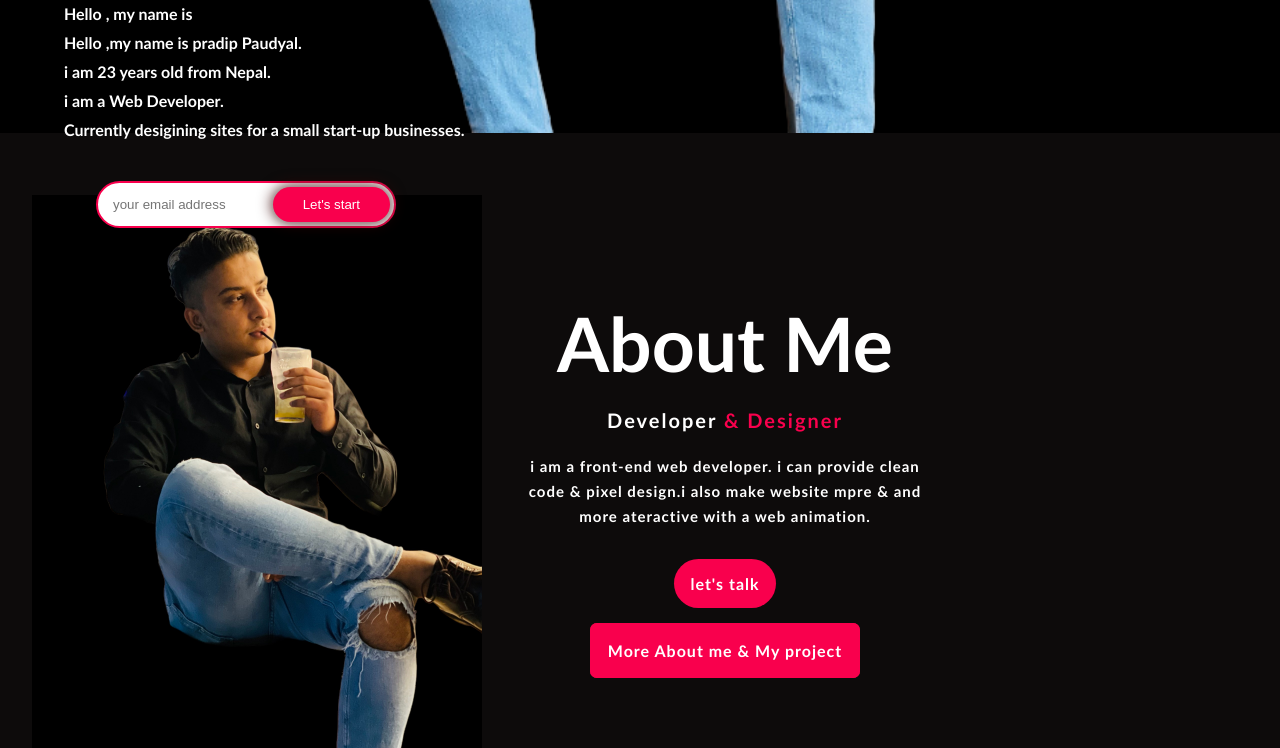
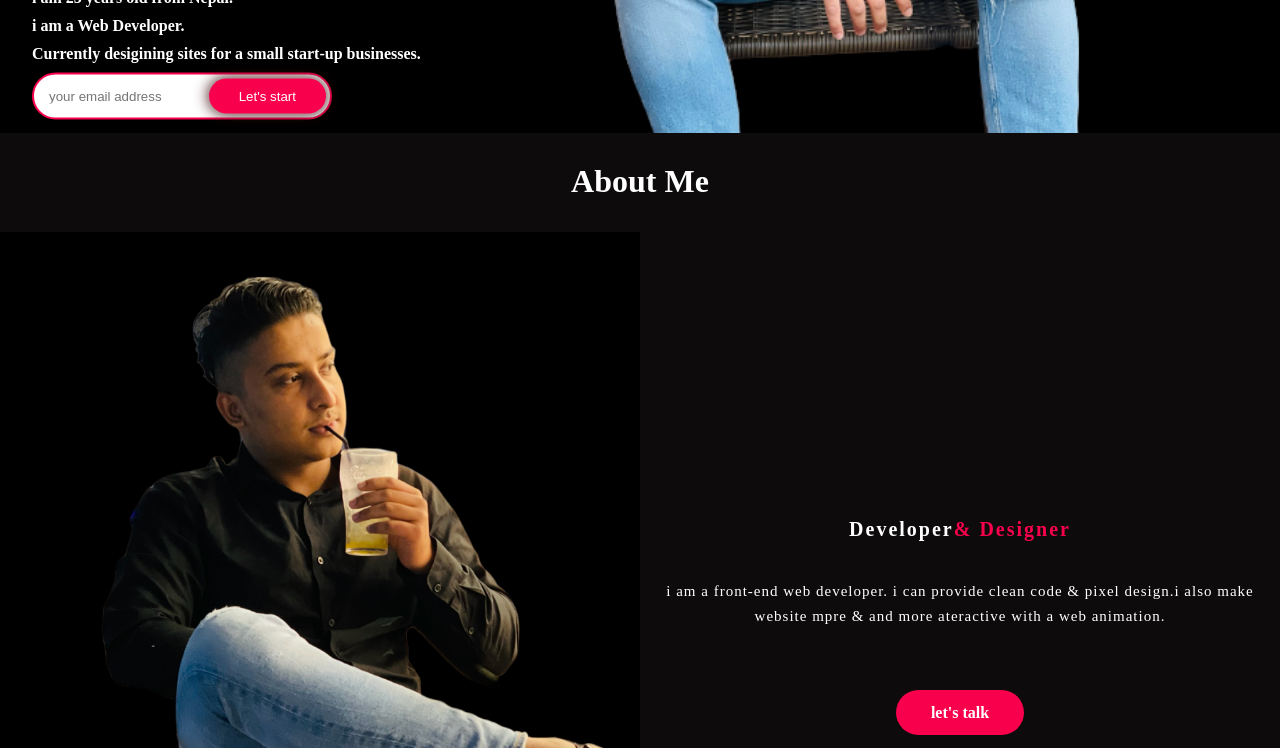
Before and after one commit to Pradippaudyal22001/my-protfolie, a website: page index.html in a window 1280 px wide. Shown: the part 667-1415 px from the top of the page. Drawn offline with nearby package versions, Linux system fonts and the light colour scheme.

Commit message:
some changes

```diff
--- a/Css/resume.css
+++ b/Css/resume.css
@@ -1,68 +1,83 @@
+html::-webkit-scrollbar {
+  display: none;
+}
+
+html {
+  scroll-behavior: smooth;
+}
+
 body {
   background-color: gray;
-    scroll-behavior: smooth;
 }
-h2{
+h2 {
   text-align: center;
   color: #f9004d;
   border: 2px solid black;
   box-shadow: 2px 2px 4px black;
-
 }
-h3{
+h3 {
   text-align: center;
   color: black;
   font-size: medium;
+  scroll-behavior: smooth;
 }
-
+h3 > a {
+  text-decoration: none;
+  padding: 1rem;
+}
+h3 > a > .bi {
+  font-size: 1.5rem;
+  color: white;
+  border: 2px solid rgba(0, 0, 0 ,.5);
+  box-shadow: 3px 3px 3px black;
+  border-radius: 50%;
+  background-color: black;
+}
+h3 > a > .bi:hover {
+  background-color: #fff;
+  color: black;
+}
 
 .resume_main {
   display: flex;
   flex-direction: column;
   justify-content: center;
   width: 100%;
-
 }
 
 .japanese_resume {
-
   display: flex;
   flex-wrap: wrap;
   justify-content: center;
-
 }
 
 .japanese_resume img {
   width: 70%;
-
 }
 
-.download>a {
+.download > a {
   height: 1rem;
-    width: .5rem;
+  width: 0.5rem;
   text-decoration: none;
   background-color: #f9004d;
   text-align: center;
   color: black;
   padding: 1rem;
   border-radius: 5px;
-    box-shadow: 3px 3px 4px black ;
+  box-shadow: 3px 3px 4px black;
   left: 50%;
   transform: translate(-50%);
-
 }
 
 .download {
-
-    height: .7rem;
-    width: .5rem;
+  height: 0.7rem;
+  width: 0.5rem;
   padding: 4rem;
   width: 100%;
   text-align: center;
 
   box-sizing: border-box;
 }
-
 
 .pic {
   display: flex;
@@ -74,18 +89,15 @@ h3{
   background-color: black;
   gap: 3rem;
   width: 50%;
-
 }
 
-
-.pic>div>img {
+.pic > div > img {
   width: 100%;
-    opacity: .5;
-
+  opacity: 0.5;
 }
 
-.pic>div>img:hover{
-    opacity: 1.0;
+.pic > div > img:hover {
+  opacity: 1;
 }
 
 .myproject-body {
@@ -94,14 +106,13 @@ h3{
   justify-content: center;
 }
 
-.pic>a {
+.pic > a {
   background-color: #f9004d;
   text-decoration: none;
   border: 2px;
   padding: 5px 15px;
   font-size: large;
   color: black;
-
 }
 
 /* .eng_img_resume {
--- a/Css/style.css
+++ b/Css/style.css
@@ -4,9 +4,16 @@
 
   box-sizing: border-box;
 }
-html,body{
+
+html,
+body {
   scroll-behavior: smooth;
   box-sizing: border-box;
+  background-color: black;
+}
+
+html::-webkit-scrollbar {
+  display: none;
 }
 
 .nav-bar {
@@ -14,36 +21,35 @@ html,body{
   width: 100%;
   background-image: url(../image/profile.png);
   background-size: contain;
-    background-position: center;
   scroll-behavior: smooth;
   background-repeat: no-repeat;
   background-color: black;
+  background-position: calc(80%) 5rem;
 }
 
-div {
-    display: block;
+.nav-bar1 {
+  position: fixed;
+  background-color: black;
+  top: 0;
+  width: 100%;
   text-align: center;
-    font-weight: bold;
-    font-family: 'Gill Sans', 'Gill Sans MT', Calibri, 'Trebuchet MS', sans-serif;
-    padding: 2rem;
-
+  display: flex;
+  align-items: center;
+  justify-content: center;
+  z-index: 2;
 }
 
-div>a {
+.nav-bar1 > a {
   text-decoration: none;
+  letter-spacing: 1px;
+  color: white;
   text-align: center;
-    padding: 2rem;
-    letter-spacing: 1px;
-
-
-    color: white;
+  margin: 2rem;
 }
 
-div>a:hover {
+div > a:hover {
   color: #f9004d;
-    transition: .3s;
-
-
+  transition: 0.3s;
 }
 
 .btn {
@@ -52,44 +58,61 @@ div>a:hover {
 
   border-radius: 0.5rem;
   font-weight: bold;
-    padding:3px 10px;
-    transition: transform .3s;
+  padding: 3px 10px;
+  transition: transform 0.3s;
   text-align: left;
 }
 
 .btn:hover {
   transform: scale(1.2);
   color: white;
+}
 
-}
-.bi-bell-fill{
+.bi-bell-fill {
   font-size: medium;
   padding: 3px;
 }
 
 .content {
   position: absolute;
-    bottom: -45%;
+  /* left: 0; */
+  bottom: -15%;
   transform: translateY(-50%);
   text-align: left;
+  padding-left: 2rem;
 }
-h1{ color: white;
+
+h1 {
+  color: white;
   margin: 20px 0px 20px;
-font-size: 35px;}
+  font-size: 35px;
+}
 
-h3{ color: white;
+h3 {
+  color: white;
   font-size: 1rem;
   margin-bottom: 10px;
+}
 
+.contact-me > h1,
+h3:hover {
+  color: rgba(249, 0, 77, 0.5);
+  transition: 1s;
+  cursor: pointer;
+  transform: scaleX(1.1);
 }
-.heading form{
+
+.heading form {
   width: 300px;
   max-width: 100%;
   position: relative;
+}
 
+span {
+  color: #f9004d;
 }
-span{ color: #f9004d;}
-.heading form input:first-child{
+
+.heading form input:first-child {
   display: inline-block;
   width: 100%;
   padding: 14px 130px 14px 15px;
@@ -97,7 +120,8 @@ span{ color: #f9004d;}
   outline: none;
   border-radius: 30px;
 }
-.heading form input:last-child{
+
+.heading form input:last-child {
   display: inline-block;
   position: absolute;
   outline: none;
@@ -110,84 +134,131 @@ span{ color: #f9004d;}
   top: 6px;
   right: 6px;
 }
-.about{
+
+.about {
   width: 100%;
   padding: 30px 0px;
   background-color: rgb(13, 11, 11);
+  display: flex;
+  flex-direction: column;
+  justify-content: center;
 }
-.about img{
+
+h2 {
+  color: white;
+  text-align: center;
+  font-size: xx-large;
+  padding-bottom: 2rem;
+}
+
+.image {
+  display: flex;
+  flex: 1;
+}
+
+.image > img {
   height: auto;
   width: 450px;
   text-align: left;
 }
-.about-text{
+
+.about-text {
   width: 550px;
+  display: flex;
+  justify-content: center;
+  flex-direction: column;
+  flex: 1;
 }
-.main{
-    width: 1000px;
-    max-width: 95%;
-    margin: auto 0px;
+
+.main {
+  flex-direction: row;
   display: flex;
   align-items: center;
-    justify-content: space-around;
+  justify-content: center;
+
 }
-.about-text h2{
-    color: white;
-    font-size: 75px;
-    text-transform: capitalize;
-    margin-bottom: 20px;
+
+.main > div {
+  flex: 1;
 }
-.about-text h5{
+
+.main > div > img {
+  width: 100%;
+}
+
+.font-reset {
+    font-size: 0;
+}
+
+.about-text h5 {
   color: white;
   font-size: 20px;
   letter-spacing: 2px;
   margin-bottom: 22px;
   text-transform: capitalize;
+  display: flex;
+  flex: 1;
+  justify-content: center;
 }
-.about-text p{
+
+.about-text p {
   color: white;
   letter-spacing: 1px;
   font-size: 15px;
   line-height: 25px;
   margin-bottom: 45px;
+  text-align: center;
+  padding: 1rem;
 }
-.about-text>a{
+
+.lets-talk-button {
+  display: flex;
+  justify-content: center;
+}
+
+.lets-talk-button > a {
   background-color: #f9004d;
   color: white;
   text-decoration: none;
   border: 2px solid transparent;
   font-weight: bold;
   border-radius: 35px;
-    transition: .4s;
-    padding: 13px 14px;
+  transition: 0.4s;
+  padding: 0.7rem;
   text-decoration: none;
+  display: flex;
+  justify-content: center;
+  width: 20%;
+}
 
-}
-.about-text>a:hover{
+.about-text > a:hover {
   background-color: transparent;
   border: 2px solid #f9004d;
   cursor: pointer;
+}
 
-}
-.service{
+.service {
   background-color: black;
 
   width: 100%;
 }
-.title>h2{
+
+.title > h2 {
   color: white;
   font-size: 80px;
   width: 1100px;
-    margin: 25px auto;
+
   text-align: center;
 }
-.title2{
+
+.title2 {
   display: flex;
   justify-content: center;
   align-items: center;
   min-height: 500px;
 }
-.box1{
+
+.box1 {
   height: 400px;
   width: 325px;
   padding: 25px 30px;
@@ -198,34 +269,38 @@ background-color: rgb(13, 11, 11);
   overflow: hidden;
   text-align: center;
 }
-h5{
+
+h5 {
   color: white;
   font-size: 21px;
   margin-bottom: 10px;
 }
-.paragraph{
+
+.paragraph {
   color: rgb(228, 205, 205);
   font-size: 16px;
   line-height: 25px;
   margin-bottom: 23px;
 }
-.box1 .button-two{
+
+.box1 .button-two {
   background-color: #f9004d;
   color: white;
   text-decoration: none;
   border: 2px solid transparent;
   font-weight: bold;
   border-radius: 35px;
-    transition: .4s;
+  transition: 0.4s;
   padding: 9px 14px;
 }
-.box1 .button:hover{
+
+.box1 .button:hover {
   background-color: transparent;
   border: 2px solid #f9004d;
   cursor: pointer;
+}
 
-}
-.contact-me{
+.contact-me {
   width: 100%;
   height: 300px;
   background: black;
@@ -234,58 +309,67 @@ h5{
   flex-direction: column;
   justify-content: center;
 }
-.contact-me>p{
+
+.contact-me > p {
   color: white;
   font-size: 30px;
   font-weight: bold;
   margin-bottom: 26px;
 }
-.contact-me .button-two{
+
+.contact-me .button-two {
   background-color: #f9004d;
   color: white;
   text-decoration: none;
   border: 2px solid transparent;
   font-weight: bold;
   border-radius: 35px;
-    transition: .4s;
+  transition: 0.4s;
   padding: 9px 14px;
 }
-.contact-me .button-two:hover{
+
+.contact-me .button-two:hover {
   background-color: transparent;
   border: 2px solid #f9004d;
   cursor: pointer;
 }
-div>i{
+
+div > i {
   color: #f9004d;
   font-weight: 30px;
 }
-footer{
+
+footer {
   position: relative;
   width: 100%;
 
-    background:black ;
+  background: black;
   display: flex;
   flex-direction: column;
   align-items: center;
   justify-content: center;
 }
-footer p:nth-child(1){
+
+footer p:nth-child(1) {
   font-size: 30px;
   color: white;
   margin-bottom: 20px;
   font-weight: bold;
 }
-footer p:nth-child(2){
+
+footer p:nth-child(2) {
   color: white;
   font-size: 16px;
   width: 500px;
   text-align: center;
   line-height: 27px;
 }
-.footer{
+
+.footer {
   display: flex;
 }
-.footer>a{
+
+.footer > a {
   width: 45px;
   height: 45px;
   align-items: center;
@@ -297,14 +381,15 @@ footer p:nth-child(2){
   margin: 15px 20px;
   color: white;
   text-decoration: none;
-    background-color:#f9004d;
+  background-color: #f9004d;
 }
-.footer>a:hover{
+
+.footer > a:hover {
   background-color: black;
   color: white;
+}
 
-}
-.finish{
+.finish {
   font-size: 16px;
   font-weight: bold;
   color: #f9004d;
@@ -312,46 +397,67 @@ footer p:nth-child(2){
   text-align: end;
   padding-bottom: 2rem;
 }
-i{
+
+i {
   font-size: 30px;
   font-weight: bold;
 }
-.myproject>a{
+
+.myproject > a {
   text-decoration: none;
   background-color: #f9004d;
   border: 2px solid #f9004d;
-    height: 1rem;
-    width: 1rem;
+  height: 3rem;
+  color: #fff;
   padding: 1rem;
   border-radius: 7px;
+  display: flex;
+  flex-direction: column;
+  text-align: center;
+}
 
-}
-.myproject>a:hover{
-    background-color:black;
+.myproject > a:hover {
+  background-color: black;
   color: white;
 }
-.myproject{
+
+.myproject {
   margin-top: 1rem;
+  display: flex;
+  justify-content: center;
+  vertical-align: middle;
 }
+
 @media only screen and (max-width: 600px) {
-   .nav-bar {width: 32px;}
+  .nav-bar {
+    width: 32px;
+  }
 }
 
 /* Small devices (portrait tablets and large phones, 600px and up) */
 @media only screen and (min-width: 600px) {
-    body {background: green;}
+  body {
+    background: green;
+  }
 }
 
 /* Medium devices (landscape tablets, 768px and up) */
 @media only screen and (min-width: 768px) {
-    body {background: blue;}
+  body {
+    background: blue;
+  }
 }
 
 /* Large devices (laptops/desktops, 992px and up) */
 @media only screen and (min-width: 992px) {
-    body {background: orange;}
+  body {
+    background: orange;
+  }
 }
 
 /* Extra large devices (large laptops and desktops, 1200px and up) */
 @media only screen and (min-width: 1200px) {
-    body {background: pink;}}
+  body {
+    background: pink;
+  }
+}
--- a/index.html
+++ b/index.html
@@ -17,7 +17,7 @@
 
 <body>
     <div class="nav-bar">
-        <div>
+        <div class="nav-bar1">
             <a href="">HOME</a>
             <a href="#about">ABOUT ME</a>
             <a href="#service">SERVICES</a>
@@ -46,23 +46,22 @@
         </div>
     </div>
     <div class="about" id="about">
+        <h2>About Me</h2>
         <div class="main">
-            <img src="../image/me.JPG" alt="" width="30%">
+            <div class="image font-reset"><img src="../image/me.JPG" alt="" ></div>
+
             <div class="about-text">
-                <h2>About Me</h2>
+
                 <h5>Developer <span>& Designer</span> </h5>
                 <p>i am a front-end web developer. i can provide clean code & pixel design.i also make
                     website mpre & and more ateractive with a web animation. </p>
+                <div class="lets-talk-button"> <a href="../Html/Chatbot.html">let's talk</a></div>
 
-                <a href="../Html/Chatbot.html">let's talk</a>
 
                 <div class="myproject">
                     <a href="/Html/myproject.html">More About me & My project</a>
                 </div>
             </div>
-
-
-
         </div>
     </div>
     <div class="service" id="service">
```
Also changed, not shown: Html/Resume.html (+2 -2 lines), image/background.png (added), 1 other file. Lines whose indentation alone changed are shown as unchanged.
